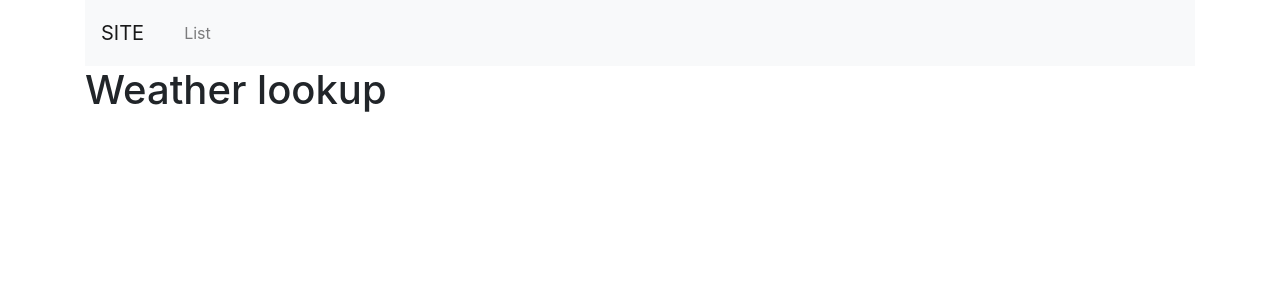
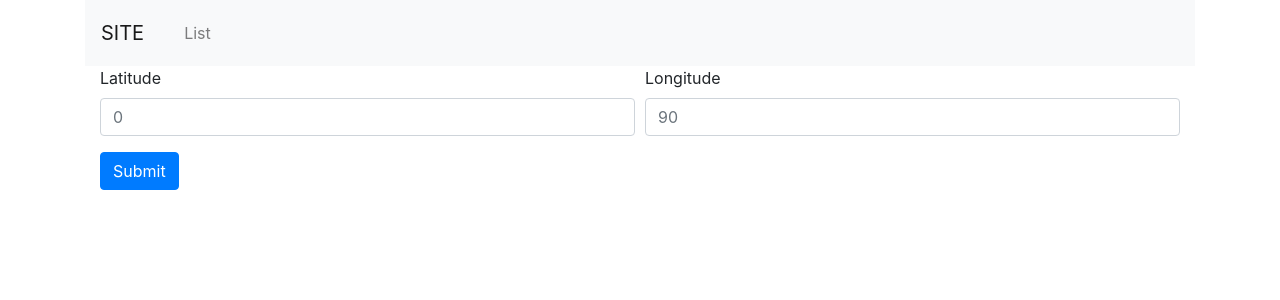
Before and after one commit to naikvarun/site-frontend, a React (Create React App) app: page / in a window 1280 px wide. Shown: the top 300 px of the page. Built offline with nearby package versions, Linux system fonts and the light colour scheme.

Commit message:
Created the form for lat and long values

```diff
--- a/src/container/WeatherLookup.js
+++ b/src/container/WeatherLookup.js
@@ -1,12 +1,32 @@
 import React from "react";
+import {Col, Row, Form, Container} from "react-bootstrap";
+import Button from "react-bootstrap/Button";
 
 export default class WeatherLookup extends React.Component {
 
     render() {
         return (
-            <div>
-                <h1>Weather lookup</h1>
-            </div>
+            <Container>
+                <Row>
+                    <Col className="justify-content-md-center">
+                        <Form>
+                            <Form.Row>
+                                <Form.Group as={Col} controlId="formGridEmail">
+                                    <Form.Label>Latitude</Form.Label>
+                                    <Form.Control type="number" placeholder="0" min={-90} max={90}/>
+                                </Form.Group>
+
+                                <Form.Group as={Col} controlId="formGridPassword">
+                                    <Form.Label>Longitude</Form.Label>
+                                    <Form.Control type="number" placeholder="90" min={-180} max={180}/>
+                                </Form.Group>
+                            </Form.Row>
+                            <Button variant="primary" type="submit">Submit</Button>
+                        </Form>
+                    </Col>
+                </Row>
+            </Container>
+
         );
     }
 }
```
